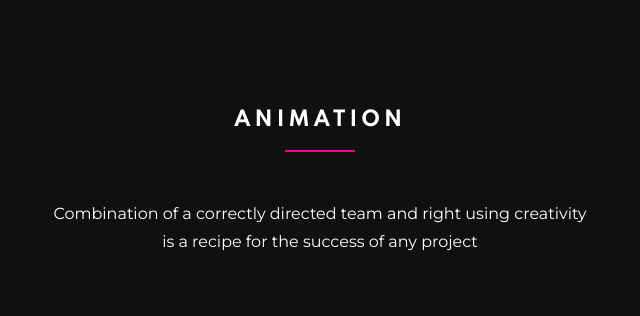
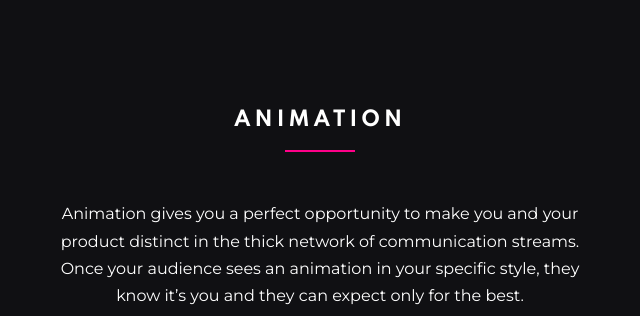
Before and after one commit to nss-agency/Grafo, a Django app: page /services/ in a window 1280 px wide. Shown: the part 1724-2040 px from the top of the page, without its empty margins (320-960 px from the left). Run offline with Django 3.2, Linux system fonts and the light colour scheme; data that the repository does not hold is empty; style sheets or scripts are compiled from the project's sources; some libraries are stand-ins or nearby versions; some web fonts are replaced.

Commit message:
animated team

```diff
--- a/static/scss/_custom.scss
+++ b/static/scss/_custom.scss
@@ -263,3 +263,13 @@
         font-size: 2rem;
     }
 }
+
+.services-index__link{
+    color: $white;
+    transition: color .3s ease-in;
+
+    &:hover{
+        color: $accent;
+    }
+
+}
--- a/templates/services.html
+++ b/templates/services.html
@@ -49,9 +49,8 @@
         <div class="row">
             <div class="site-section-heading text-center mb-5 w-border col-md-6 mx-auto">
                 <h2 class="mb-5">{% blocktrans %}Illustration{% endblocktrans %}</h2>
-                <p>{% blocktrans %}Combination of a correctly directed team and right using creativity is a recipe for
-                    the success
-                    of any project{% endblocktrans %}</p>
+                <p>{% blocktrans %}Anything are memorable more easily when it backed up by beautiful
+                    illustrations{% endblocktrans %}</p>
             </div>
 
         </div>
@@ -89,9 +88,9 @@
         <div class="row">
             <div class="site-section-heading text-center mb-5 w-border col-md-6 mx-auto">
                 <h2 class="mb-5">{% blocktrans %}Animation{% endblocktrans %}</h2>
-                <p>{% blocktrans %}Combination of a correctly directed team and right using creativity is a recipe for
-                    the success
-                    of any project{% endblocktrans %}</p>
+                <p>{% blocktrans %}Animation gives you a perfect opportunity to make you and your product distinct in
+                    the thick network of communication streams. Once your audience sees an animation in your specific
+                    style, they know it’s you and they can expect only for the best.{% endblocktrans %}</p>
             </div>
         </div>
         <div class="row">
@@ -133,9 +132,8 @@
         <div class="row">
             <div class="site-section-heading text-center mb-5 w-border col-md-6 mx-auto">
                 <h2 class="mb-5">{% blocktrans %}Post Production{% endblocktrans %}</h2>
-                <p>{% blocktrans %}Combination of a correctly directed team and right using creativity is a recipe for
-                    the success
-                    of any project{% endblocktrans %}</p>
+                <p>{% blocktrans %}Gather all previous together, with pinch of FX and sound design to make your video
+                    visual harmonical and build the bridge between you and your target audience{% endblocktrans %}</p>
             </div>
         </div>
         <div class="row">
@@ -166,24 +164,6 @@
         </div>
     </div>
 </div>
-<div class="site-section" style="padding-top: 0">
-
-    <div class="partners ">
-        <h3 class="">{% blocktrans %}THEY CHOOSE US{% endblocktrans %}</h3>
-        <div class="partners-grid">
-            {% for item in partners %}
-                <div class="partners-grid-wraper">
-                    <a href="{{ item.link }}">
-                        <img class="partners-grid-item" src="{{ item.image.url }}" alt="">
-                    </a>
-                </div>
-
-            {% endfor %}
-        </div>
-    </div>
-
-</div>
-
 {% include 'includes/footer.html' %}
 {% include 'includes/footer_links.html' %}
 {% include 'includes/poster_modal.html' %}
```
Also changed, not shown: templates/index.html (+20 -26 lines), static/images/animated_logo-1.gif (added), static/images/animated_logo.gif, static/images/team_animated/dasha.gif (added), static/images/team_animated/kuba.gif (added), 6 other files.
